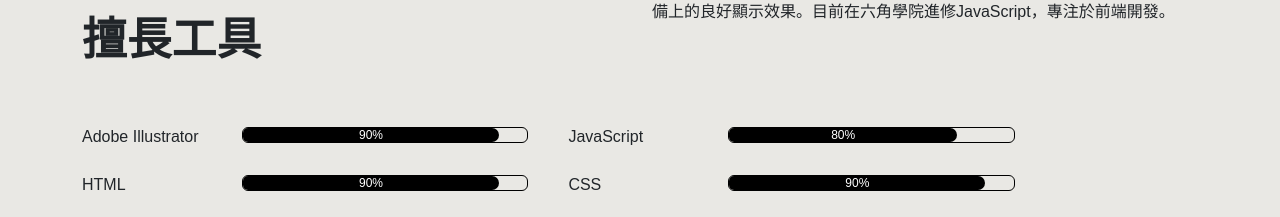
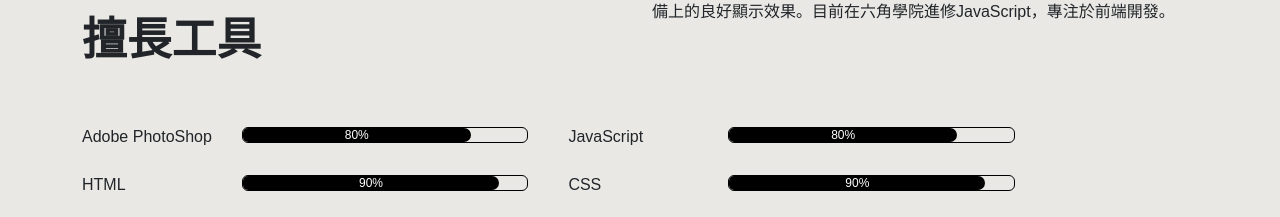
Before and after one commit to SmallTing1124/tingWeb, a plain HTML site: page index.html in a window 1280 px wide. Shown: the part 1690-1907 px from the top of the page. Drawn offline with nearby package versions, Linux system fonts and the light colour scheme; a web font is replaced by a local one.

Commit message:
新增ps進度條

```diff
--- a/index.html
+++ b/index.html
@@ -136,10 +136,10 @@
             </div>
             <ul class="progress-list list-unstyled mt-lg-5 mt-3">
                 <li class="progress-item">
-                    <h6 class="progress-title">Adobe Illustrator</h6>
+                    <h6 class="progress-title">Adobe PhotoShop</h6>
                     <div class="progress">
-                        <div class="progress-bar" role="progressbar" style="width: 90%;" aria-valuenow="90"
-                            aria-valuemin="0" aria-valuemax="100">90%</div>
+                        <div class="progress-bar" role="progressbar" style="width: 80%;" aria-valuenow="80"
+                            aria-valuemin="0" aria-valuemax="100">80%</div>
                     </div>
                 </li>
                 <li class="progress-item">
```
